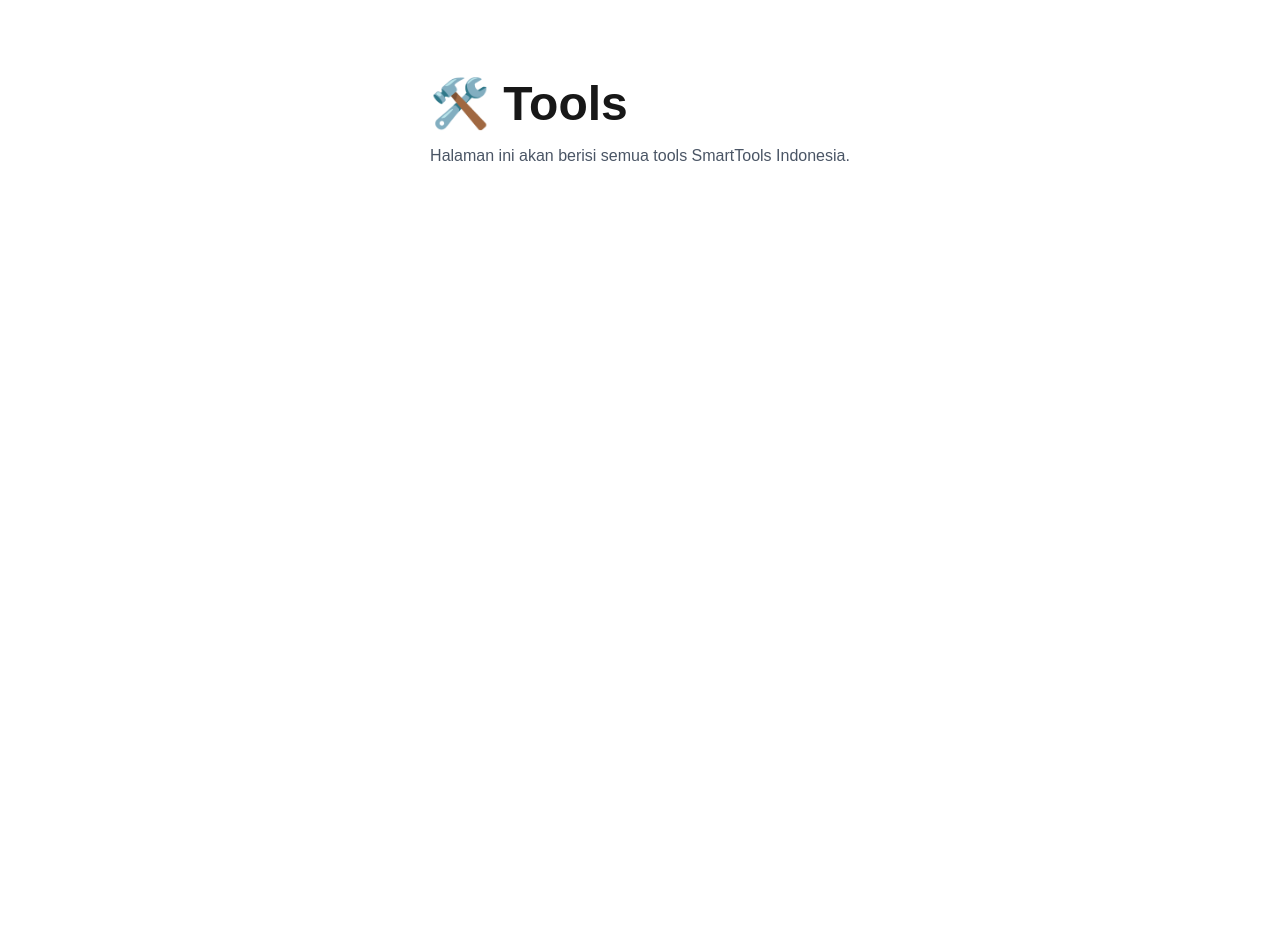
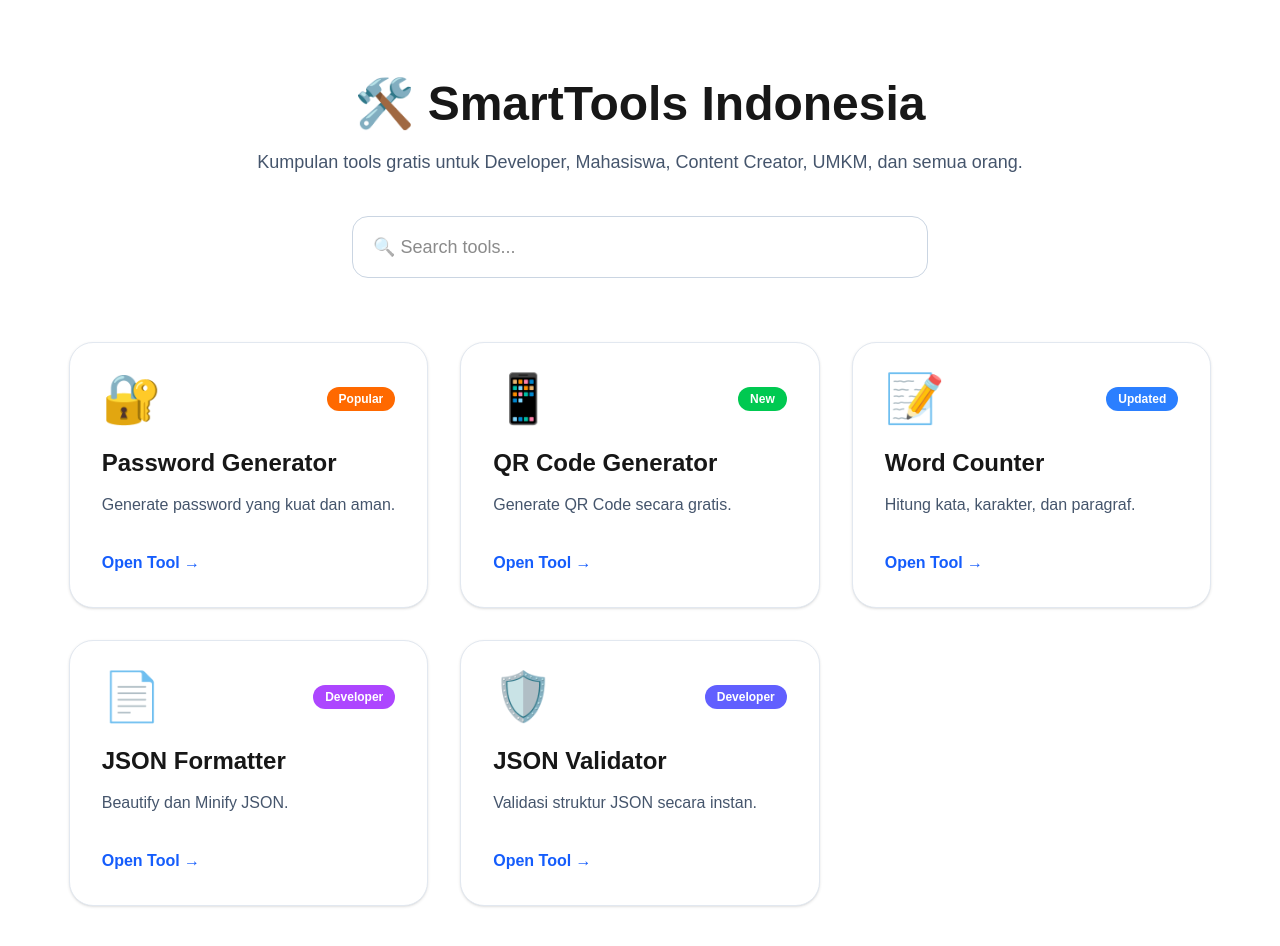
Before and after one commit to smarttoolsidn-maker/smarttools-indonesia, a Next.js app: page /tools in a window 1280 px wide. Shown: the top 946 px of the page. Before the commit the page ends 800 px from the top, so only its background shows below. Built offline with nearby package versions, Linux system fonts and the light colour scheme.

Commit message:
feat: complete tools page and stabilize production build

```diff
--- /dev/null
+++ b/app/tools/json-validator/page.tsx
@@ -0,0 +1,215 @@
+"use client";
+
+import { useState } from "react";
+import {
+  ShieldCheck,
+  Copy,
+  Trash2,
+  Download,
+  FileJson,
+} from "lucide-react";
+
+export default function JsonValidatorPage() {
+  const [input, setInput] = useState("");
+  const [message, setMessage] = useState("");
+  const [status, setStatus] = useState<
+    "success" | "error" | ""
+  >("");
+  const [copied, setCopied] = useState(false);
+
+  async function copyJSON() {
+
+  if (!input) return;
+
+  await navigator.clipboard.writeText(input);
+
+  setCopied(true);
+
+  setTimeout(() => {
+    setCopied(false);
+  }, 2000);
+
+}
+
+  function clearAll() {
+    setInput("");
+    setMessage("");
+    setStatus("");
+  }
+
+  function downloadJSON() {
+    if (!input) return;
+
+    const blob = new Blob([input], {
+      type: "application/json",
+    });
+
+    const url = URL.createObjectURL(blob);
+
+    const a = document.createElement("a");
+
+    a.href = url;
+    a.download = "validated.json";
+    a.click();
+
+    URL.revokeObjectURL(url);
+  }
+
+  function validateJSON() {
+    try {
+      JSON.parse(input);
+
+      setStatus("success");
+      setMessage("✅ JSON Valid");
+    } catch (error) {
+      setStatus("error");
+
+      if (error instanceof Error) {
+        setMessage(error.message);
+      } else {
+        setMessage("Invalid JSON");
+      }
+    }
+  }
+  function loadExample() {
+
+  setInput(`{
+  "name": "SmartTools Indonesia",
+  "version": "1.0",
+  "language": "TypeScript",
+  "tools": [
+    "Password Generator",
+    "QR Code Generator",
+    "Word Counter",
+    "JSON Formatter",
+    "JSON Validator"
+  ]
+}`);
+
+}
+    return (
+    <main className="mx-auto max-w-6xl px-6 py-20">
+
+      <h1 className="text-5xl font-extrabold dark:text-white">
+        🛡️ JSON Validator
+      </h1>
+
+      <p className="mt-4 text-lg text-slate-600 dark:text-slate-300">
+        Validasi JSON secara gratis, cepat, dan aman langsung di browser.
+      </p>
+
+      <div className="mt-12 grid gap-8 lg:grid-cols-2">
+
+        {/* Input */}
+        <div className="rounded-3xl border border-slate-200 bg-white p-8 shadow-sm dark:border-slate-700 dark:bg-slate-800">
+
+          <h2 className="mb-4 text-xl font-bold dark:text-white">
+            JSON Input
+          </h2>
+
+          <textarea
+            value={input}
+            onChange={(e) => setInput(e.target.value)}
+            placeholder={`{
+            "name": "SmartTools",
+            "language": "TypeScript"
+            }`}
+            className="h-[420px] w-full rounded-2xl border border-slate-300 p-4 font-mono text-sm outline-none focus:border-blue-500 dark:border-slate-600 dark:bg-slate-900 dark:text-white"
+          />
+        <div className="mt-4">
+
+  <button
+    onClick={loadExample}
+    className="w-full rounded-2xl border border-green-300 px-6 py-3 font-semibold text-green-700 transition hover:bg-green-50 dark:border-green-700 dark:text-green-400 dark:hover:bg-green-900/20"
+  >
+    📋 Load Example JSON
+  </button>
+
+</div>
+        </div>
+
+        {/* Result */}
+        <div className="rounded-3xl border border-slate-200 bg-white p-8 shadow-sm dark:border-slate-700 dark:bg-slate-800">
+
+          <h2 className="mb-4 text-xl font-bold dark:text-white">
+            Validation Result
+          </h2>
+
+          <div
+            className={`rounded-2xl border p-5 ${
+              status === "success"
+                ? "border-green-300 bg-green-50 dark:border-green-700 dark:bg-green-900/20"
+                : status === "error"
+                ? "border-red-300 bg-red-50 dark:border-red-700 dark:bg-red-900/20"
+                : "border-slate-300 dark:border-slate-700"
+            }`}
+          >
+            {message || "Belum ada hasil validasi."}
+          </div>
+
+          <div className="mt-8 grid gap-4 sm:grid-cols-2">
+
+            <button
+              onClick={validateJSON}
+              className="flex items-center justify-center gap-2 rounded-2xl bg-blue-600 px-6 py-3 font-semibold text-white transition hover:bg-blue-700"
+            >
+              <ShieldCheck size={20} />
+              Validate
+            </button>
+
+            <button
+              onClick={copyJSON}
+              className="flex items-center justify-center gap-2 rounded-2xl border border-slate-300 px-6 py-3 font-semibold transition hover:bg-slate-100 dark:border-slate-600 dark:hover:bg-slate-700"
+            >
+              <Copy size={20} />
+              {copied ? "Copied!" : "Copy"}
+            </button>
+
+            <button
+              onClick={downloadJSON}
+              className="flex items-center justify-center gap-2 rounded-2xl border border-slate-300 px-6 py-3 font-semibold transition hover:bg-slate-100 dark:border-slate-600 dark:hover:bg-slate-700"
+            >
+              <Download size={20} />
+              Download
+            </button>
+
+            <button
+              onClick={clearAll}
+              className="flex items-center justify-center gap-2 rounded-2xl border border-red-300 px-6 py-3 font-semibold text-red-600 transition hover:bg-red-50 dark:border-red-700 dark:hover:bg-red-900/20"
+            >
+              <Trash2 size={20} />
+              Clear
+            </button>
+
+            <button
+              onClick={loadExample}
+              className="flex w-full items-center justify-center gap-2 rounded-2xl border border-green-300 px-6 py-3 font-semibold text-green-700 transition hover:bg-green-50 dark:border-green-700 dark:text-green-400 dark:hover:bg-green-900/20"
+>
+              <FileJson size={20} />
+              Load Example JSON
+            </button>
+          </div>
+
+        </div>
+
+      </div>
+
+      {/* Footer */}
+      <div className="mt-12 rounded-3xl border border-slate-200 bg-slate-50 p-6 dark:border-slate-700 dark:bg-slate-800">
+
+        <h3 className="text-lg font-bold dark:text-white">
+          Tentang JSON Validator
+        </h3>
+
+        <p className="mt-3 leading-8 text-slate-600 dark:text-slate-300">
+          JSON Validator membantu memastikan struktur JSON valid sebelum
+          digunakan pada API, aplikasi web, database, atau proses debugging.
+          Semua proses dilakukan langsung di browser sehingga data tetap aman
+          dan tidak dikirim ke server.
+        </p>
+
+      </div>
+
+    </main>
+  );
+}
--- a/app/tools/page.tsx
+++ b/app/tools/page.tsx
@@ -1,11 +1,140 @@
+"use client";
+
+import Link from "next/link";
+import { useState } from "react";
+
+const tools = [
+  {
+    title: "Password Generator",
+    description: "Generate password yang kuat dan aman.",
+    icon: "🔐",
+    href: "/tools/password-generator",
+    badge: "Popular",
+    color: "bg-orange-500",
+  },
+  {
+    title: "QR Code Generator",
+    description: "Generate QR Code secara gratis.",
+    icon: "📱",
+    href: "/tools/qr-code-generator",
+    badge: "New",
+    color: "bg-green-500",
+  },
+  {
+    title: "Word Counter",
+    description: "Hitung kata, karakter, dan paragraf.",
+    icon: "📝",
+    href: "/tools/word-counter",
+    badge: "Updated",
+    color: "bg-blue-500",
+  },
+  {
+    title: "JSON Formatter",
+    description: "Beautify dan Minify JSON.",
+    icon: "📄",
+    href: "/tools/json-formatter",
+    badge: "Developer",
+    color: "bg-purple-500",
+  },
+  {
+    title: "JSON Validator",
+    description: "Validasi struktur JSON secara instan.",
+    icon: "🛡️",
+    href: "/tools/json-validator",
+    badge: "Developer",
+    color: "bg-indigo-500",
+  },
+];
 
 export default function ToolsPage() {
+  const [search, setSearch] = useState("");
+  const filteredTools = tools.filter((tool) =>
+  tool.title.toLowerCase().includes(search.toLowerCase())
+);
   return (
-    <main className="mx-auto max-w-6xl px-6 py-20">
-      <h1 className="text-5xl font-bold">🛠️ Tools</h1>
-      <p className="mt-4 text-gray-600">
-        Halaman ini akan berisi semua tools SmartTools Indonesia.
-      </p>
+    <main className="mx-auto max-w-7xl px-6 py-20">
+
+      <div className="text-center">
+
+        <h1 className="text-5xl font-extrabold dark:text-white">
+          🛠️ SmartTools Indonesia
+        </h1>
+
+        <p className="mt-5 text-lg text-slate-600 dark:text-slate-300">
+          Kumpulan tools gratis untuk Developer, Mahasiswa,
+          Content Creator, UMKM, dan semua orang.
+        </p>
+
+      </div>
+      <div className="mx-auto mt-10 max-w-xl">
+
+  <input
+    type="text"
+    placeholder="🔍 Search tools..."
+    value={search}
+    onChange={(e) => setSearch(e.target.value)}
+    className="w-full rounded-2xl border border-slate-300 bg-white px-5 py-4 text-lg outline-none transition focus:border-blue-500 dark:border-slate-600 dark:bg-slate-800 dark:text-white"
+  />
+
+</div>
+
+      <div className="mt-16 grid gap-8 md:grid-cols-2 xl:grid-cols-3">
+
+        {filteredTools.map((tool) => (
+
+          <Link
+            key={tool.title}
+            href={tool.href}
+            className="group rounded-3xl border border-slate-200 bg-white p-8 shadow-sm transition duration-300 hover:-translate-y-2 hover:shadow-xl dark:border-slate-700 dark:bg-slate-800"
+          >
+
+            <div className="flex items-center justify-between">
+
+              <span className="text-5xl">
+                {tool.icon}
+              </span>
+
+              <span
+                className={`rounded-full ${tool.color} px-3 py-1 text-xs font-bold text-white`}
+              >
+                {tool.badge}
+              </span>
+
+            </div>
+
+            <h2 className="mt-6 text-2xl font-bold dark:text-white">
+              {tool.title}
+            </h2>
+
+            <p className="mt-3 leading-7 text-slate-600 dark:text-slate-300">
+              {tool.description}
+            </p>
+
+            <div className="mt-8 flex items-center font-semibold text-blue-600 transition group-hover:translate-x-1">
+              Open Tool →
+            </div>
+
+          </Link>
+
+        ))}
+
+      </div>
+      {filteredTools.length === 0 && (
+
+  <div className="mt-16 text-center">
+
+    <h2 className="text-2xl font-bold dark:text-white">
+      😢 Tool tidak ditemukan
+    </h2>
+
+    <p className="mt-3 text-slate-500">
+      Coba gunakan kata kunci lain.
+    </p>
+
+  </div>
+
+)}
+
     </main>
   );
 }
--- a/components/providers/ThemeProvider.tsx
+++ b/components/providers/ThemeProvider.tsx
@@ -9,9 +9,10 @@
 }) {
   return (
     <NextThemesProvider
-      attribute="class"
-      defaultTheme="system"
-      enableSystem
+     attribute="class"
+     defaultTheme="system"
+     enableSystem
+     disableTransitionOnChange
     >
       {children}
     </NextThemesProvider>
```
